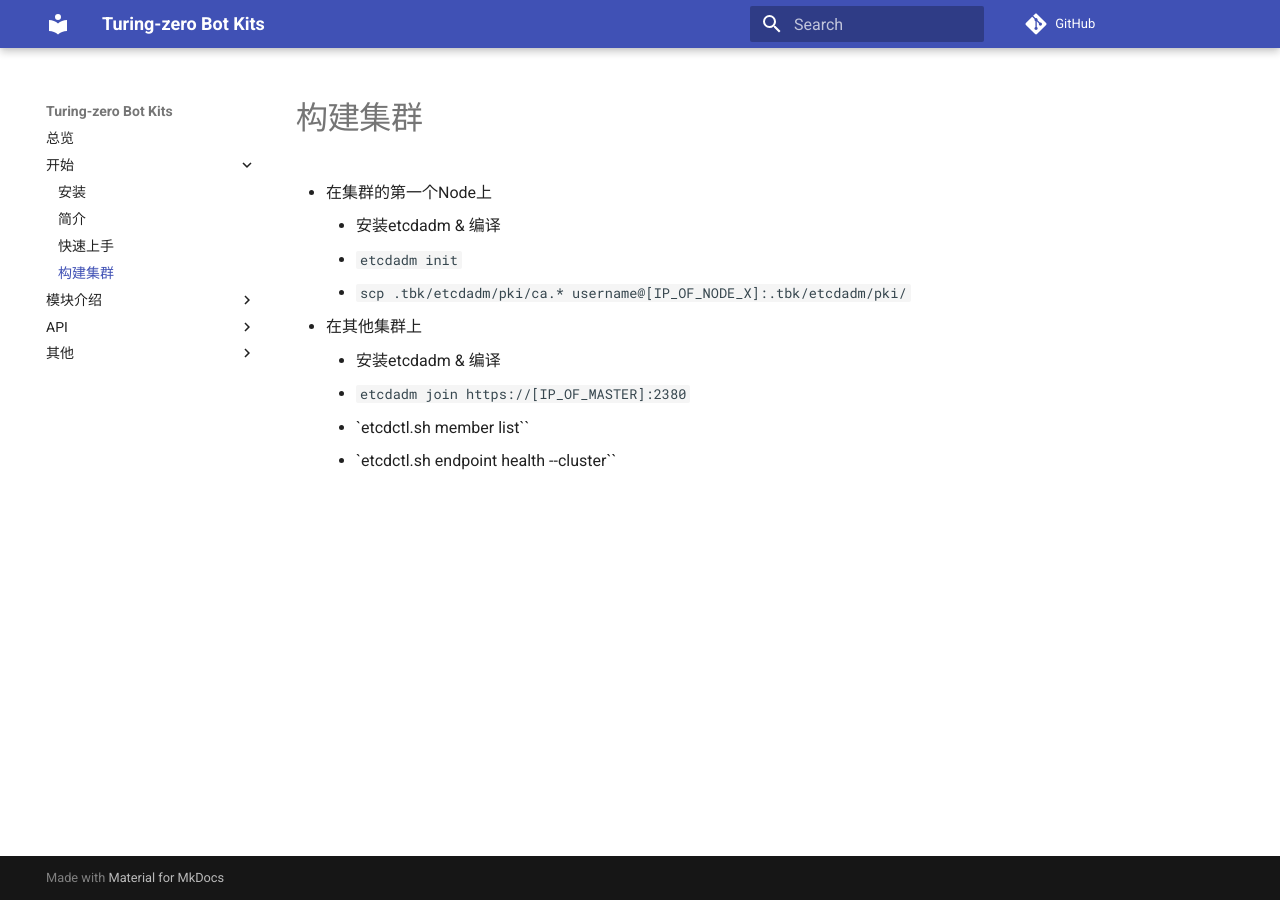
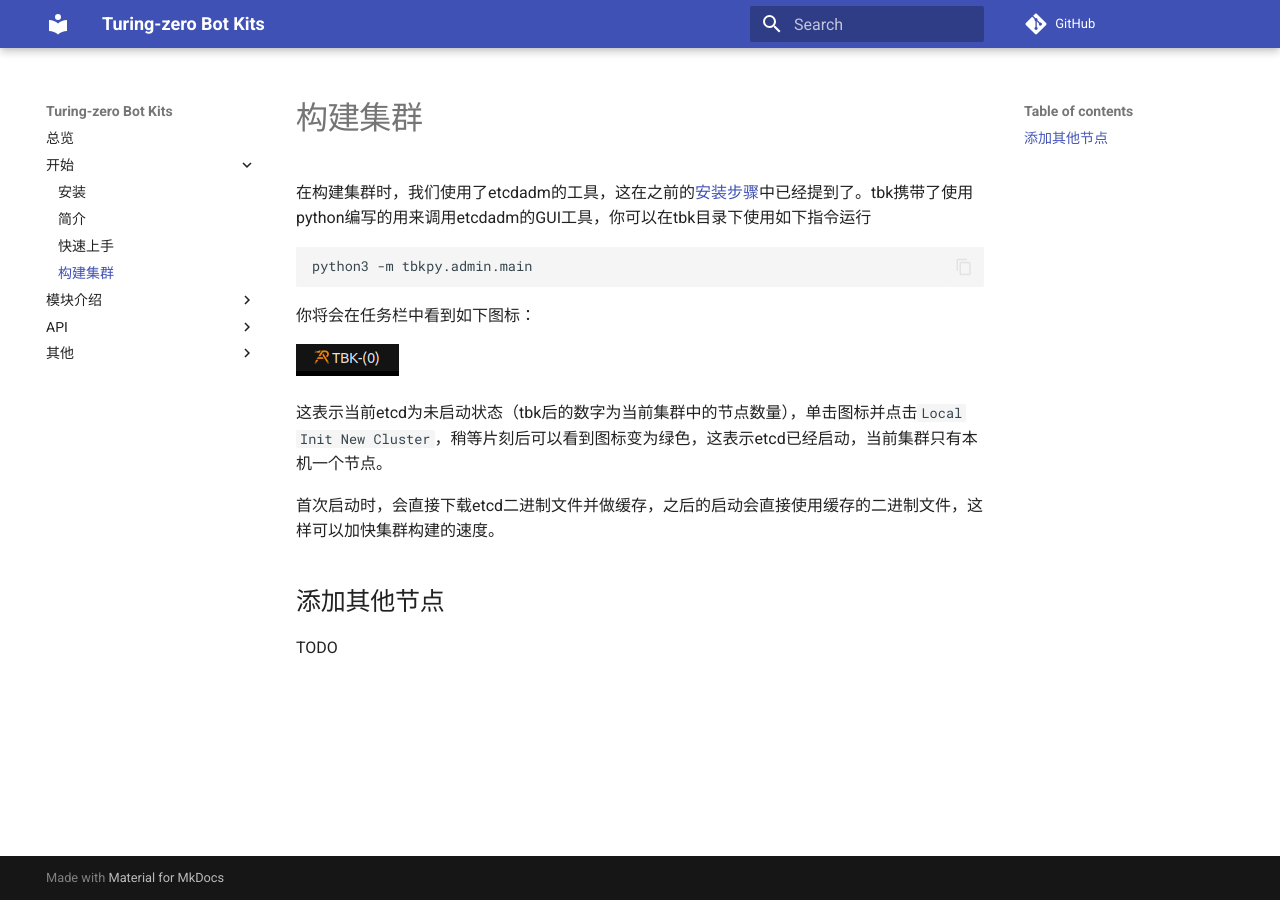
Before and after one commit to Turing-zero/tbk, an MkDocs documentation site: the page built from docs/0_getting_started/9_cluster.md, in a window 1280 px wide. Built offline with MkDocs 1.6.1 and Material for MkDocs 9.7.7, drawn with Linux system fonts in a browser that asks for light colours; comment, search, counter and statistics services are not loaded.

Commit message:
[doc] add doc for etcdadm cluster

````diff
--- a/docs/0_getting_started/9_cluster.md
+++ b/docs/0_getting_started/9_cluster.md
@@ -1,6 +1,6 @@
 # 构建集群
 
-* 在集群的第一个Node上
+<!-- * 在集群的第一个Node上
     * 安装etcdadm & 编译
     * `etcdadm init`
     * `scp .tbk/etcdadm/pki/ca.* username@[IP_OF_NODE_X]:.tbk/etcdadm/pki/`
@@ -8,4 +8,22 @@
     * 安装etcdadm & 编译
     * `etcdadm join https://[IP_OF_MASTER]:2380`
     * `etcdctl.sh member list``
-    * `etcdctl.sh endpoint health --cluster``
+    * `etcdctl.sh endpoint health --cluster`` -->
+
+在构建集群时，我们使用了etcdadm的工具，这在之前的[安装步骤](./0_installation.md)中已经提到了。tbk携带了使用python编写的用来调用etcdadm的GUI工具，你可以在tbk目录下使用如下指令运行
+
+```bash
+python3 -m tbkpy.admin.main
+```
+
+你将会在任务栏中看到如下图标：
+
+![tbkadm_0](../img/0_9_tbkadm_0.png)
+
+这表示当前etcd为未启动状态（tbk后的数字为当前集群中的节点数量），单击图标并点击`Local Init New Cluster`，稍等片刻后可以看到图标变为绿色，这表示etcd已经启动，当前集群只有本机一个节点。
+
+首次启动时，会直接下载etcd二进制文件并做缓存，之后的启动会直接使用缓存的二进制文件，这样可以加快集群构建的速度。
+
+## 添加其他节点
+
+TODO
````
Also changed, not shown: docs/0_getting_started/0_installation.md (+5 -3 lines), docs/img/0_9_tbkadm_0.png (added), 1 other file.
